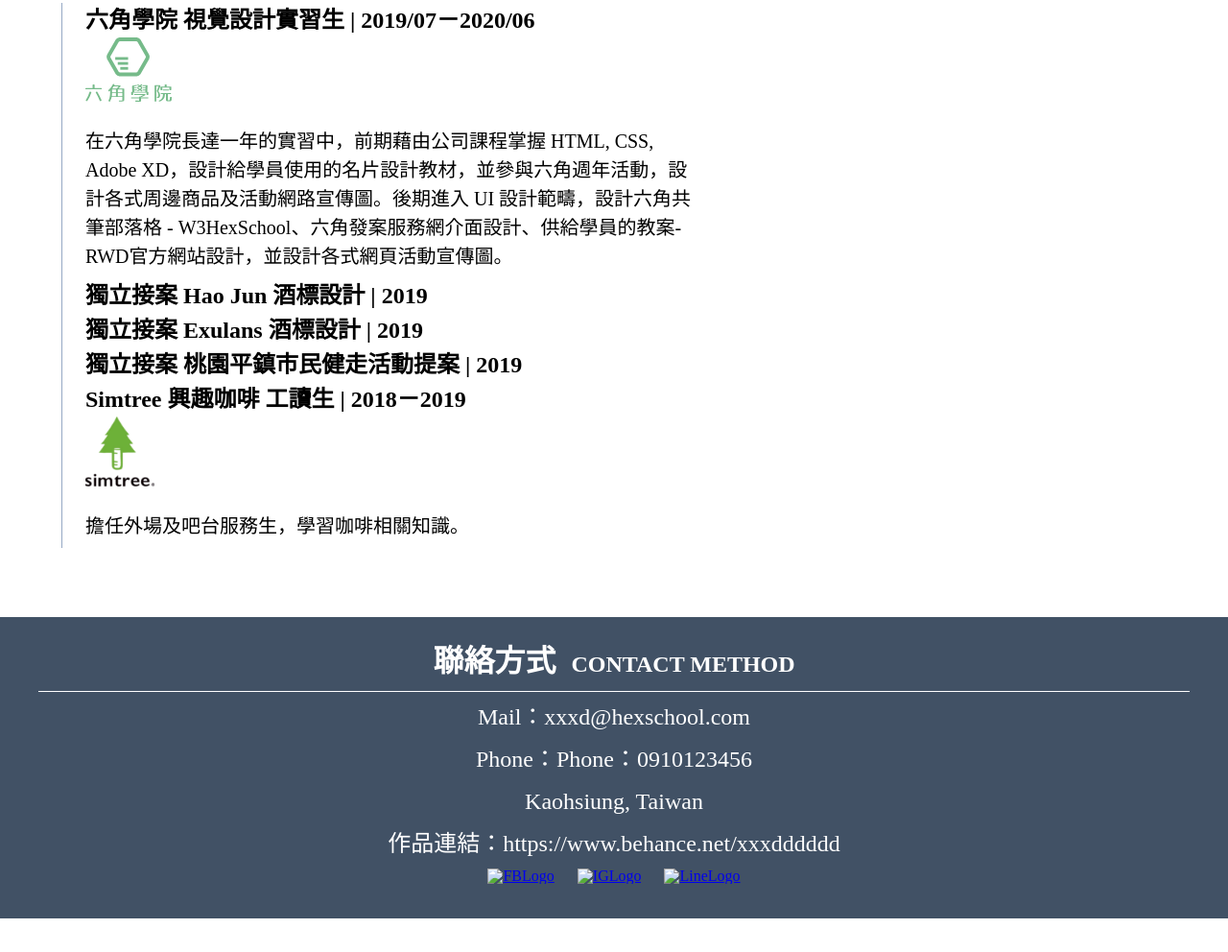
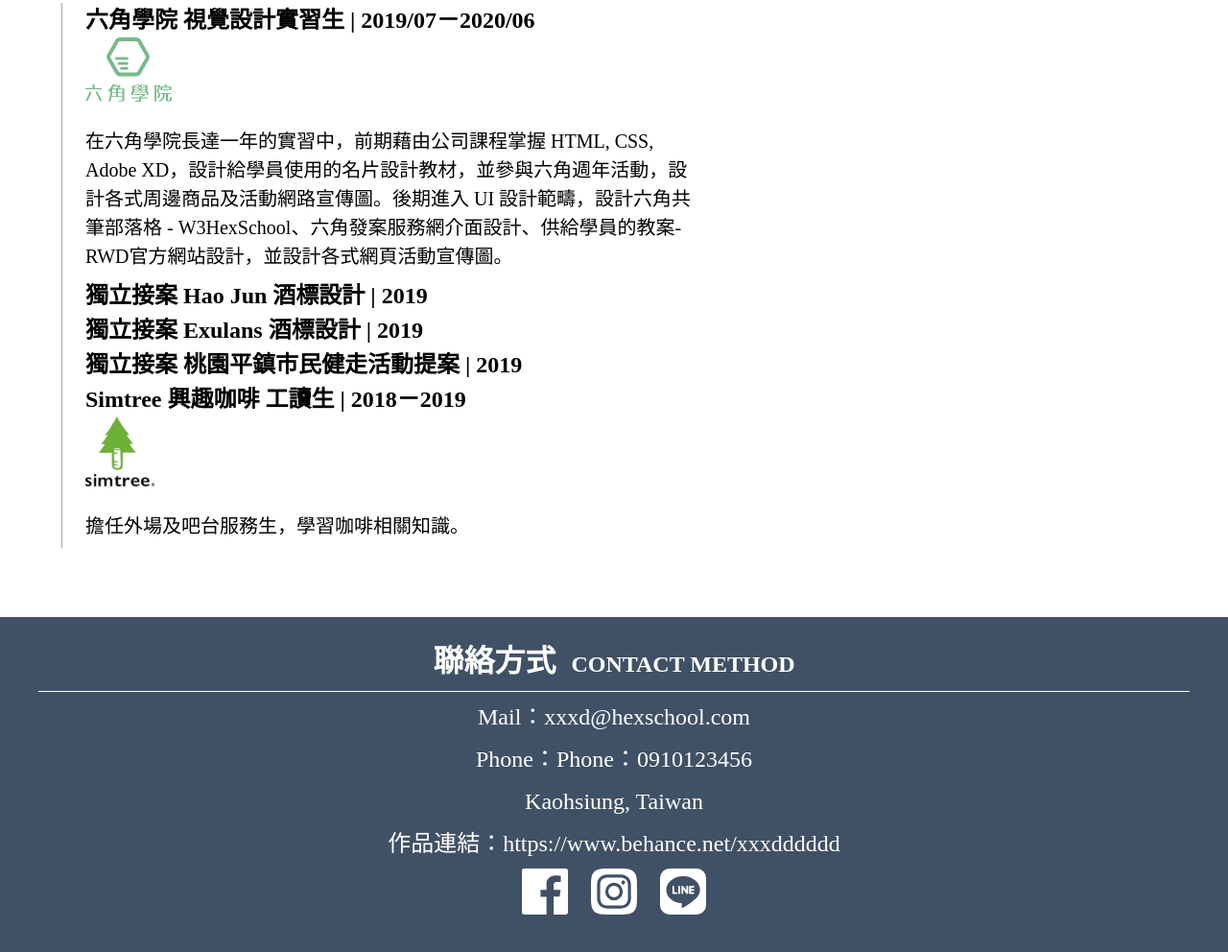
Before and after one commit to HypnosV/SecHW_FinalOne, a plain HTML site: page index.html in a window 1280 px wide. Shown: the part 1844-2836 px from the top of the page at 96% size. Before the commit the page ends 2801 px from the top, so only its background shows below. Drawn offline with Linux system fonts and the light colour scheme; the site is published under a folder, as on GitHub Pages, so addresses that start at the root find nothing.

Commit message:
fix socialmedia icon show

```diff
--- a/index.html
+++ b/index.html
@@ -85,9 +85,9 @@
             </li>
         </ul>
         <ul class="socialmedia">
-            <li><a href="#"><img src="/img/facebook.svg" alt="FBLogo"></a></li>
-            <li><a href="#"><img src="/img/instagram-alt.svg" alt="IGLogo"></a></li>
-            <li><a href="#"><img src="/img/line.svg" alt="LineLogo"></a></li>
+            <li><a href="#"><img src="img/facebook.svg" alt="FBLogo"></a></li>
+            <li><a href="#"><img src="img/instagram-alt.svg" alt="IGLogo"></a></li>
+            <li><a href="#"><img src="img/line.svg" alt="LineLogo"></a></li>
         </ul>
     </div>
 </div>
```
